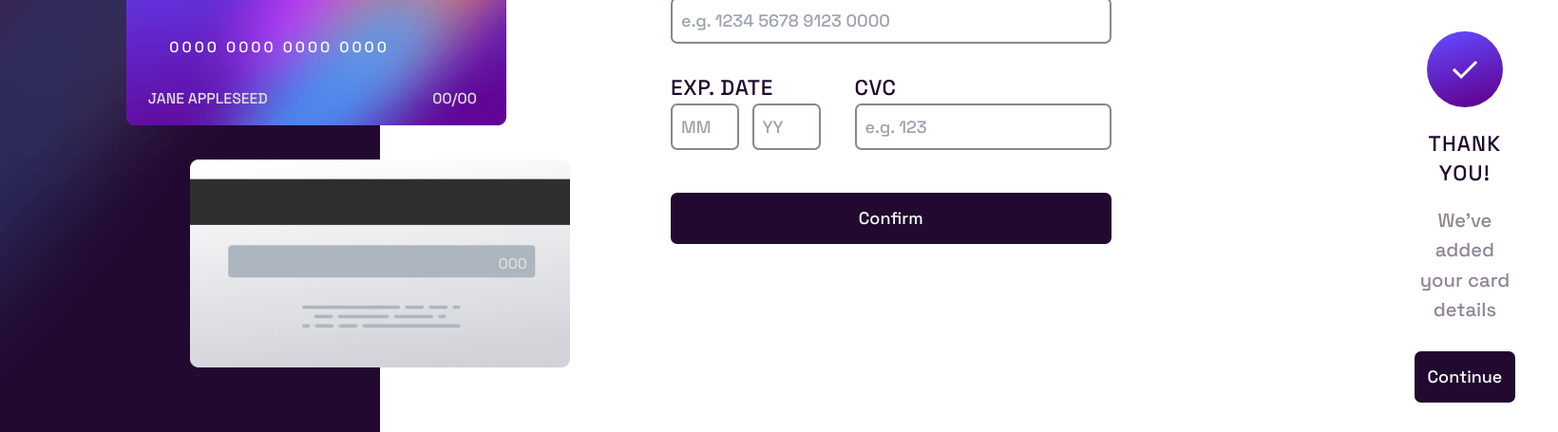
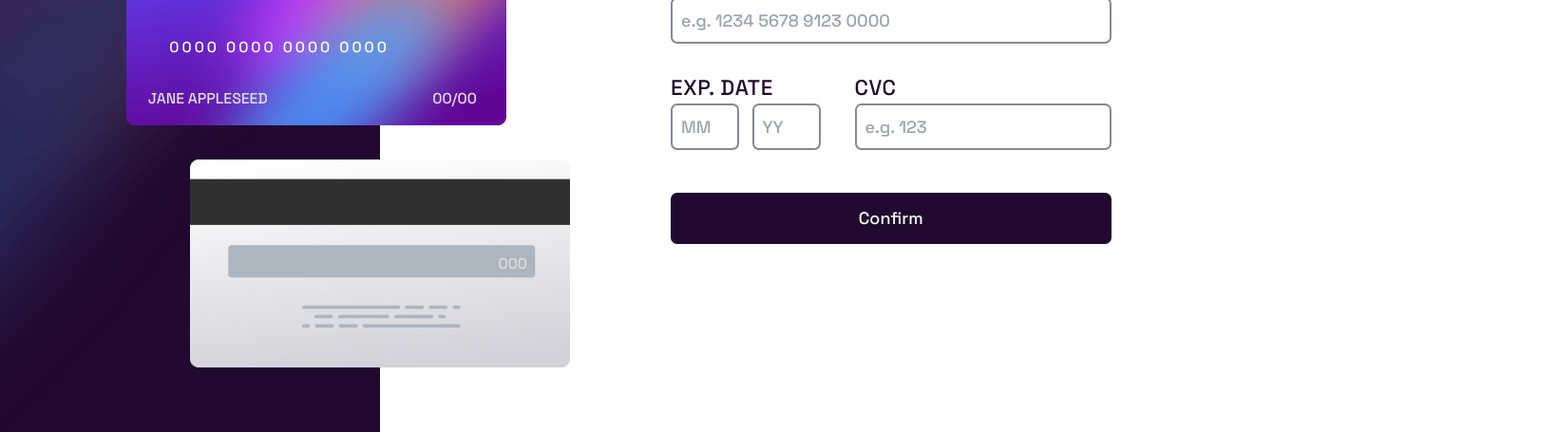
Before and after one commit to jjjooeyyy/interactive-card-details-form, a website: page index.html in a window 1280 px wide. Shown: the part 345-800 px from the top of the page at 95% size, 1640 px wide, since content can reach past the window. Drawn offline with Linux system fonts and the light colour scheme.

Commit message:
update display bug

```diff
--- a/index.html
+++ b/index.html
@@ -77,7 +77,7 @@
 </div>
   </form>
 
- <section class="complete">
+ <section class="complete hidden">
   <img class="mx-auto" src="images/icon-complete.svg">
   <p class="pt-5 uppercase tracking-wider text-veryDarkViolet text-xl mx-auto">Thank you!</p>
   <p class="pt-4 text-darkGrayishViolet text-lg">We've added your card details</p>
```
